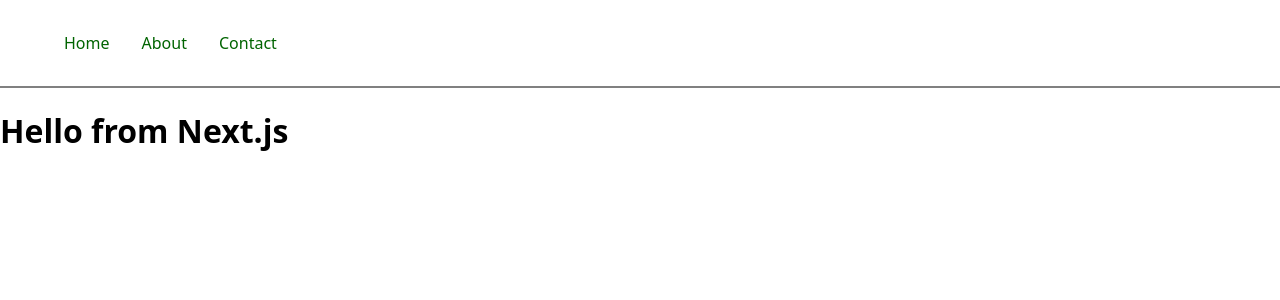
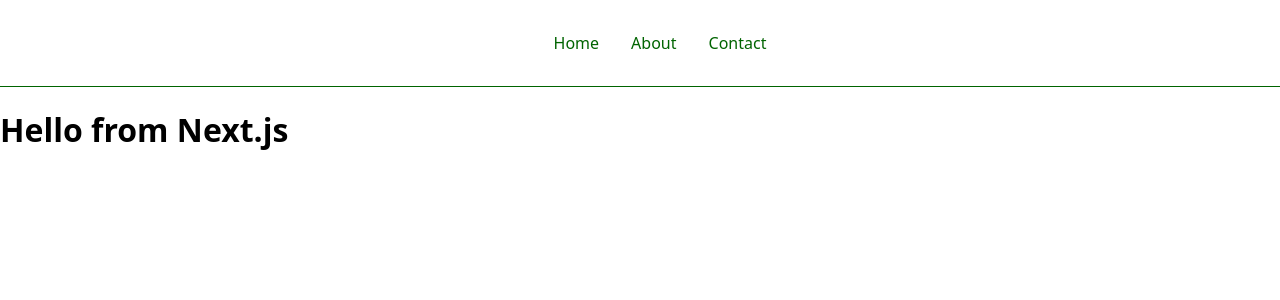
Before and after one commit to MathiSans/Component_Styled_Navbar, a Next.js app: page / in a window 1280 px wide. Shown: the top 300 px of the page. Built offline with nearby package versions, Linux system fonts and the light colour scheme.

Commit message:
added styls to navbar

```diff
--- a/package.json
+++ b/package.json
@@ -10,6 +10,7 @@
     "test": "jest --watchAll"
   },
   "dependencies": {
+    "@fontsource-variable/jetbrains-mono": "^5.0.19",
     "eslint": "8.44.0",
     "eslint-config-next": "13.4.8",
     "next": "13.4.8",
--- a/pages/_app.js
+++ b/pages/_app.js
@@ -3,7 +3,9 @@
 import styled from "styled-components";
 
 const StyledNav = styled.nav`
-  border-bottom: solid 2px grey;
+  display: flex;
+  justify-content: center;
+  border-bottom: solid 0.05rem var(--link-color);
   padding: 1rem;
 `;
 
```
Also changed, not shown: 1 other file (tests, documents, lock files or other folders).
